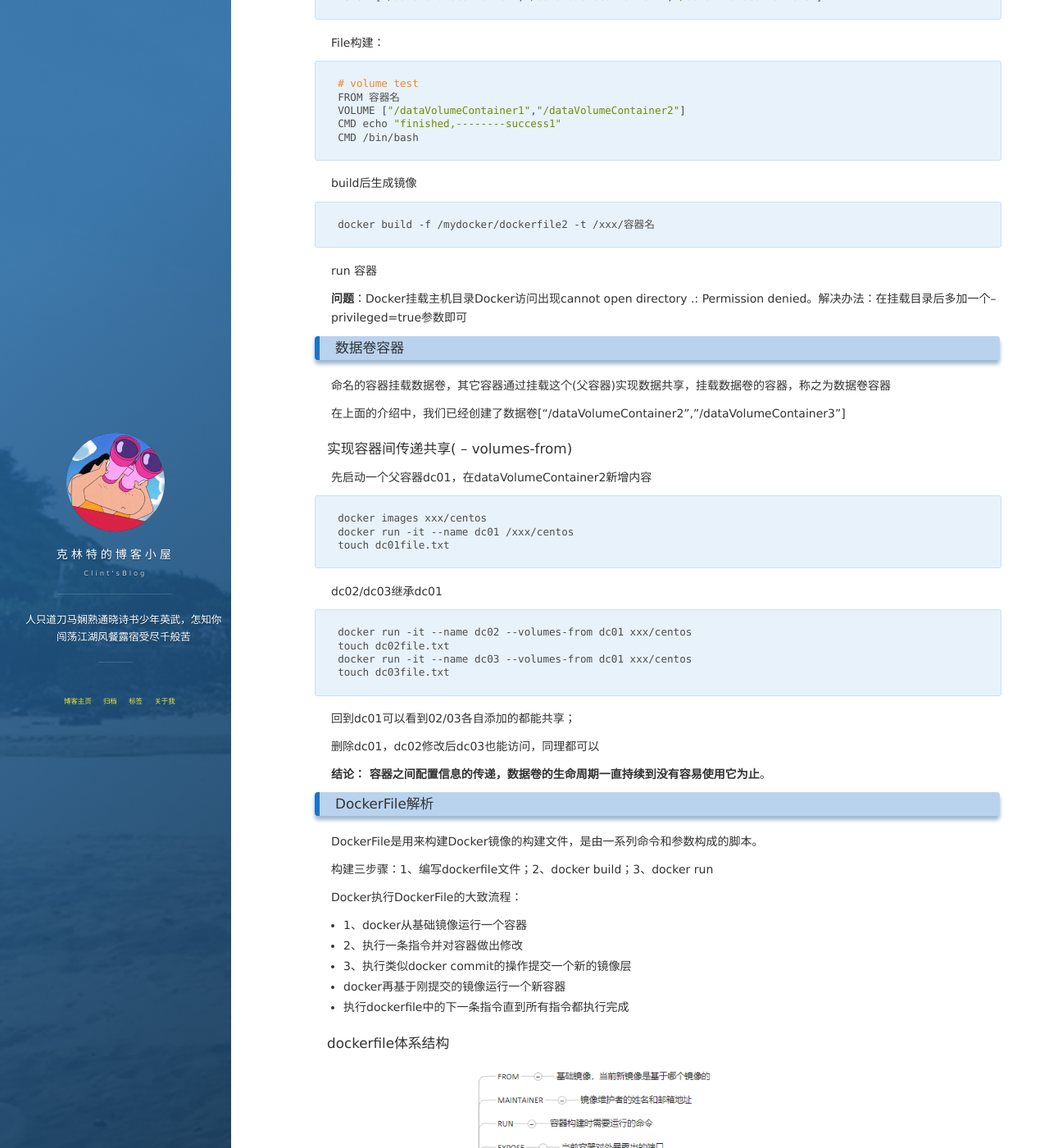
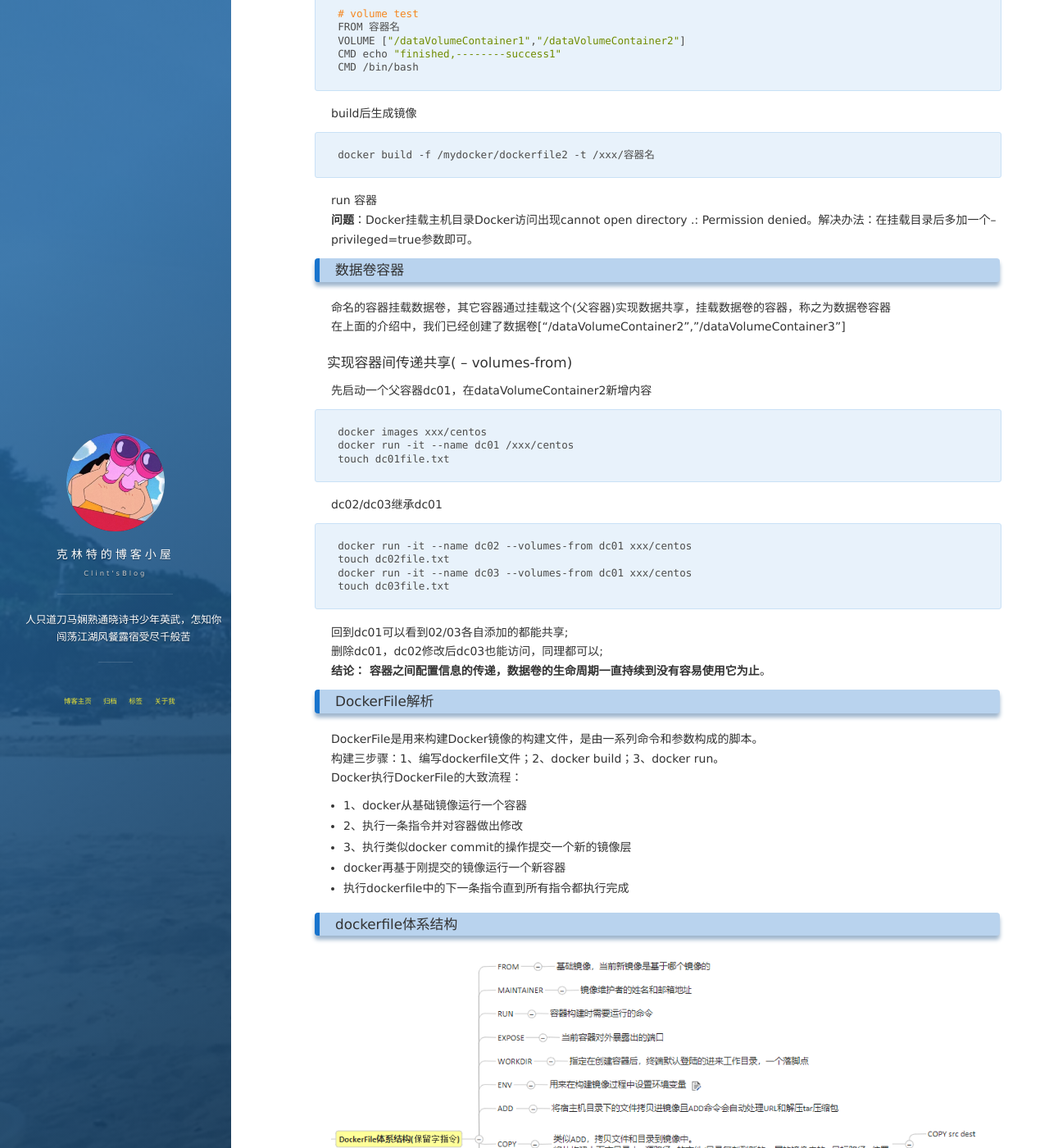
Before and after one commit to Clint-cc/Clint-cc.github.io, a Jekyll site: the page built from _posts/2019-04-28-Docker进阶.md, in a window 1280 px wide and 1400 px high, scrolled down 798 px. Shown: the whole window at 82% size. Built offline with Jekyll 4.4.1, drawn with Linux system fonts in a browser that asks for light colours; nearby versions of some CDN libraries; comment, search, counter and statistics services are not loaded; some of the changed text lies outside the part shown.

Commit message:
update commit

````diff
--- a/_posts/2019-04-28-Docker进阶.md
+++ b/_posts/2019-04-28-Docker进阶.md
@@ -31,16 +24,12 @@ echo "hello world" > a.log # 容器和宿主机间共享数据
 
 #### DockerFile添加
 
-根目录下新建mydocker文件进入
-
-可在DockerFile中使用volume指令来给镜像添加一个或多个数据卷
-
+根目录下新建mydocker文件进入<br>
+可在DockerFile中使用volume指令来给镜像添加一个或多个数据卷<br>
 ```
 VOLUME["/dataVolumeContainer","/dataVolumeContainer2","/dataVolumeContainer3"]
 ```
-
-File构建：
-
+File构建：<br>
 ```
 # volume test
 FROM 容器名
@@ -48,61 +37,42 @@ VOLUME ["/dataVolumeContainer1","/dataVolumeContainer2"]
 CMD echo "finished,--------success1"
 CMD /bin/bash
 ```
-
-build后生成镜像
-
+build后生成镜像<br>
 ```
 docker build -f /mydocker/dockerfile2 -t /xxx/容器名
 ```
-
-run 容器
-
-**问题**：Docker挂载主机目录Docker访问出现cannot open directory .: Permission denied。解决办法：在挂载目录后多加一个--privileged=true参数即可
-
+run 容器<br>
+**问题**：Docker挂载主机目录Docker访问出现cannot open directory .: Permission denied。解决办法：在挂载目录后多加一个--privileged=true参数即可。<br>
 ### 数据卷容器
-
-命名的容器挂载数据卷，其它容器通过挂载这个(父容器)实现数据共享，挂载数据卷的容器，称之为数据卷容器
-
+命名的容器挂载数据卷，其它容器通过挂载这个(父容器)实现数据共享，挂载数据卷的容器，称之为数据卷容器<br>
 在上面的介绍中，我们已经创建了数据卷["/dataVolumeContainer2","/dataVolumeContainer3"]
-
 #### 实现容器间传递共享( -- volumes-from)
-
 先启动一个父容器dc01，在dataVolumeContainer2新增内容
-
 ```
 docker images xxx/centos
 docker run -it --name dc01 /xxx/centos
 touch dc01file.txt
 ```
-
 dc02/dc03继承dc01
-
 ```
 docker run -it --name dc02 --volumes-from dc01 xxx/centos
 touch dc02file.txt
 docker run -it --name dc03 --volumes-from dc01 xxx/centos
 touch dc03file.txt
 ```
-
-回到dc01可以看到02/03各自添加的都能共享；
-
-删除dc01，dc02修改后dc03也能访问，同理都可以
-
+回到dc01可以看到02/03各自添加的都能共享;<br>
+删除dc01，dc02修改后dc03也能访问，同理都可以;<br>
 **结论： 容器之间配置信息的传递，数据卷的生命周期一直持续到没有容易使用它为止**。
 
 ### DockerFile解析
-
-DockerFile是用来构建Docker镜像的构建文件，是由一系列命令和参数构成的脚本。
-
-构建三步骤：1、编写dockerfile文件；2、docker build；3、docker run
-
-Docker执行DockerFile的大致流程：
-
+DockerFile是用来构建Docker镜像的构建文件，是由一系列命令和参数构成的脚本。<br>
+构建三步骤：1、编写dockerfile文件；2、docker build；3、docker run。<br>
+Docker执行DockerFile的大致流程：<br>
 - 1、docker从基础镜像运行一个容器
 - 2、执行一条指令并对容器做出修改
 - 3、执行类似docker commit的操作提交一个新的镜像层
 - docker再基于刚提交的镜像运行一个新容器
 - 执行dockerfile中的下一条指令直到所有指令都执行完成
 
-#### dockerfile体系结构
+### dockerfile体系结构
 <img src="/images/posts/docker/dockerfile.jpg"  />
````
Also changed, not shown: other parts of _posts/2019-04-28-Docker进阶.md (+6 -13 lines).
